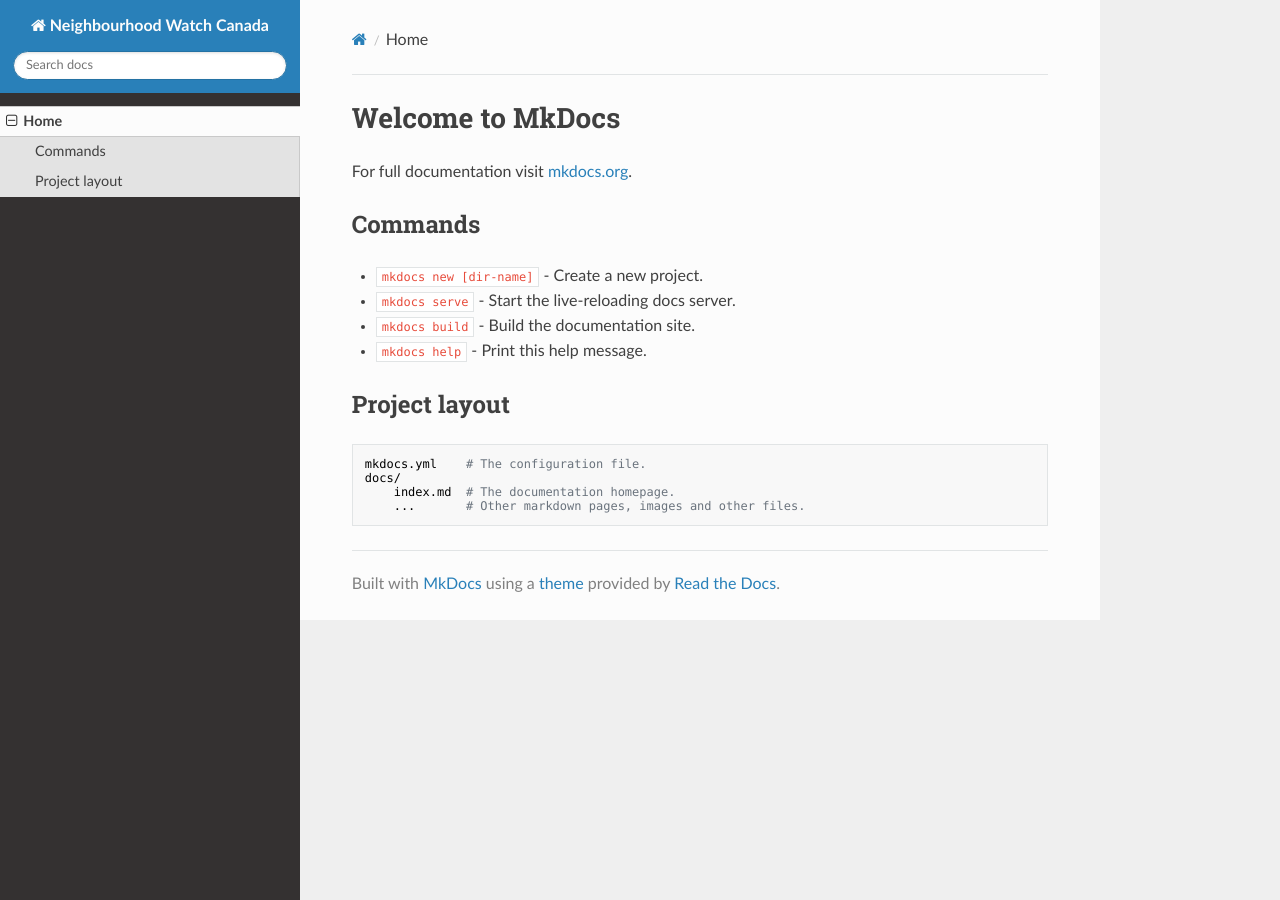
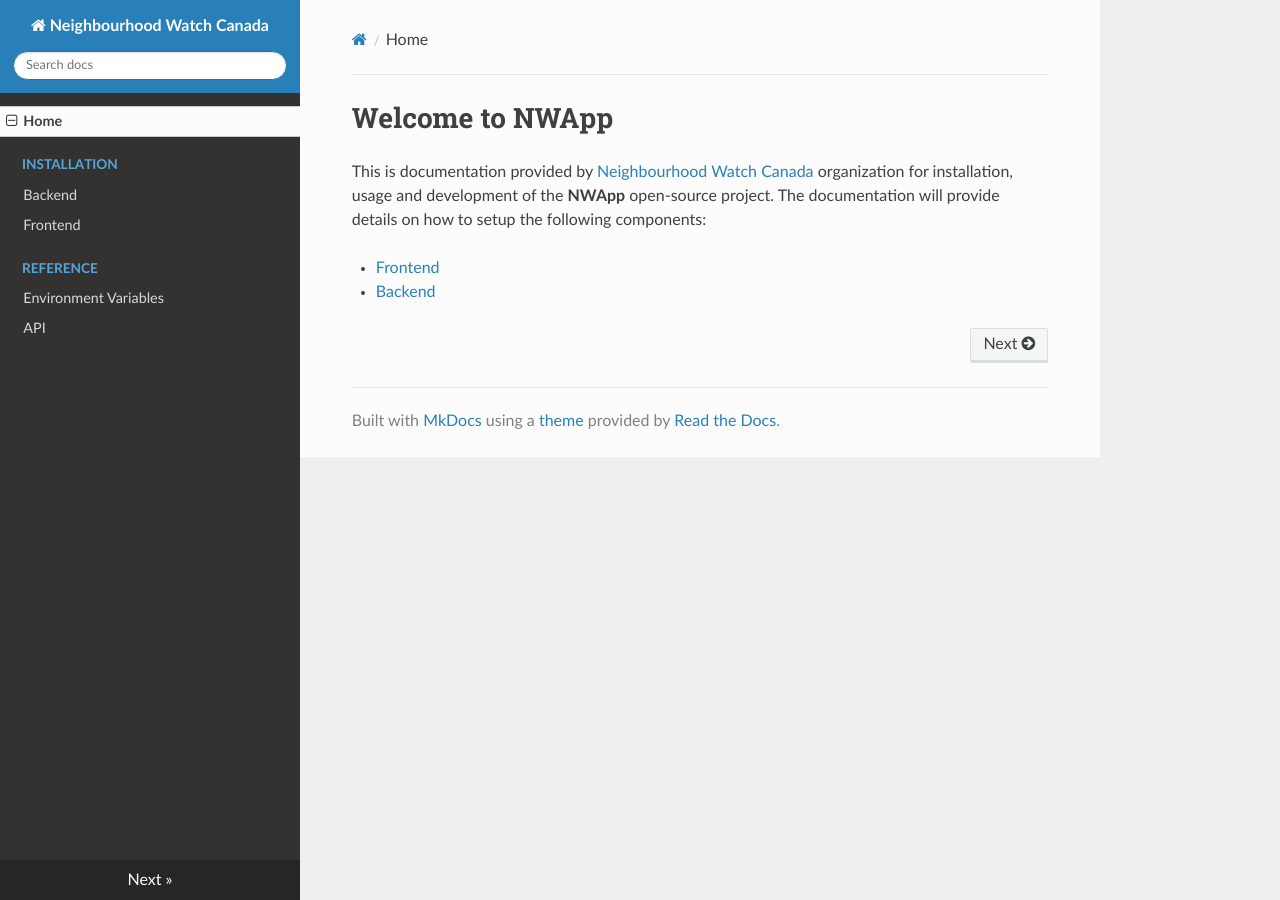
Before and after one commit to nwatchcanada/nwapp-docs, an MkDocs documentation site: the page built from docs/index.md, in a window 1280 px wide. Built offline with MkDocs 1.6.1, drawn with Linux system fonts in a browser that asks for light colours; nearby versions of some CDN libraries.

Commit message:
Latest progress

```diff
--- a/docs/index.md
+++ b/docs/index.md
@@ -1,17 +1,6 @@
-# Welcome to MkDocs
+# Welcome to NWApp
 
-For full documentation visit [mkdocs.org](https://mkdocs.org).
+This is documentation provided by [Neighbourhood Watch Canada](https://nwlondon.ca/) organization for installation, usage and development of the **NWApp** open-source project. The documentation will provide details on how to setup the following components:
 
-## Commands
-
-* `mkdocs new [dir-name]` - Create a new project.
-* `mkdocs serve` - Start the live-reloading docs server.
-* `mkdocs build` - Build the documentation site.
-* `mkdocs help` - Print this help message.
-
-## Project layout
-
-    mkdocs.yml    # The configuration file.
-    docs/
-        index.md  # The documentation homepage.
-        ...       # Other markdown pages, images and other files.
+* [Frontend](https://github.com/nwatchcanada/nwapp-front)
+* [Backend](https://github.com/nwatchcanada/nwapp-back)
--- a/mkdocs.yml
+++ b/mkdocs.yml
@@ -3,17 +3,10 @@ nav:
     - Home: index.md
     # - Architecture: architecture.md
     # - Hardware: parts.md
-    # - Installation:
-    #     - Device: installation/device.md
-    #     - Serial Communication: installation/serial_communication.md
-    #     - Services: installation/services.md
-    # - Usage:
-    #     - Nameserver: usage/nameserver.md
-    #     - Storage: usage/storage.md
-    #     - Instruments: usage/instruments.md
-    #     - Logging: usage/logging.md
-    #     - Remote: usage/remote.md
-    #     - Serial: usage/serial.md
-    # - Reference:
-    #     - Environment Variables: reference/environment_variables.md
+    - Installation:
+        - Backend: installation/backend.md
+        - Frontend: installation/frontend.md
+    - Reference:
+        - Environment Variables: reference/environment-variables.md
+        - API: reference/api.md
 theme: readthedocs
```
Also changed, not shown: docs/DOCS_NOTE.md (added, +36 -0 lines), docs/installation/backend.md (added, +56 -0 lines), docs/reference/api.md (added, +64 -0 lines), docs/installation/frontend.md (added), docs/reference/environment-variables.md (added).
